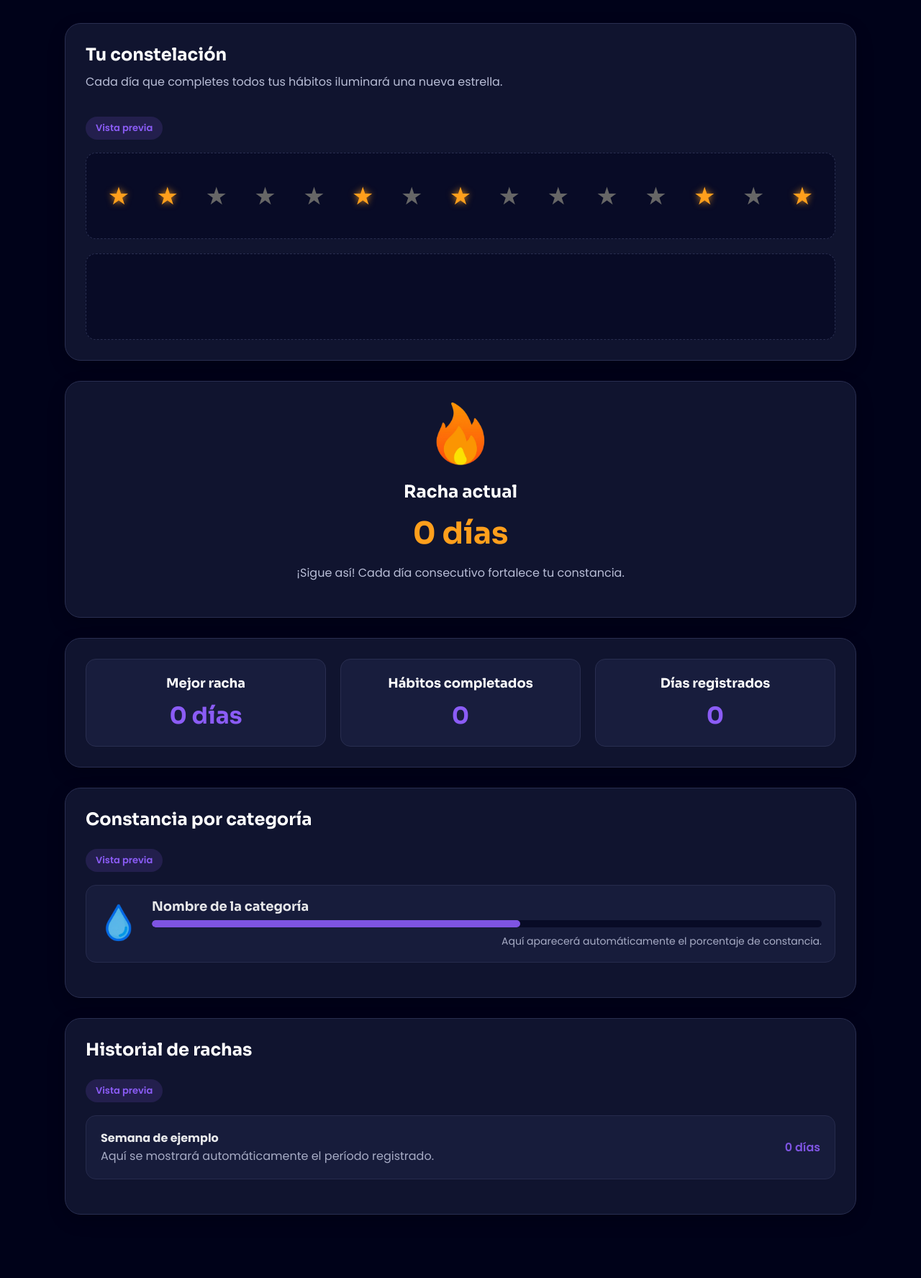
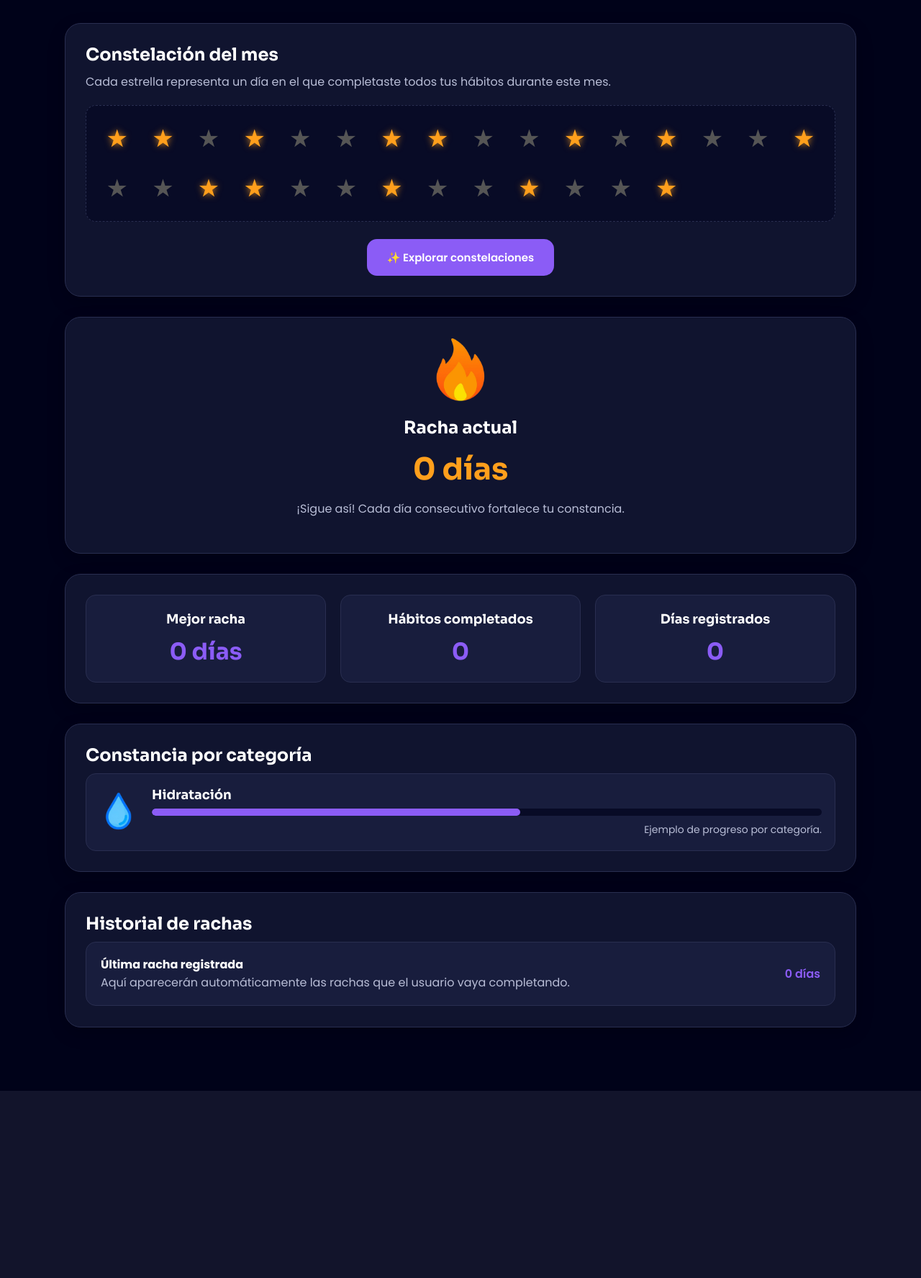
Before and after one commit to Mau-sys/Lifesync, a PHP site: page /rachas.html in a window 1280 px wide. Shown: the part 152-1927 px from the top of the page at 72% size. After the commit the page ends 1667 px from the top, so only its background shows below. Run offline with PHP 8.4, Linux system fonts and the light colour scheme.

Commit message:
Life Sync

```diff
--- a/public/css/rachas.css
+++ b/public/css/rachas.css
@@ -328,6 +328,8 @@
 
     gap: 18px;
 
+    min-height:90px;
+
 }
 
 .historial-item {
@@ -454,8 +456,17 @@
 
 }
 
+.acciones-constelacion {
 
-.ejemplo-etiqueta {
+    display: flex;
+
+    justify-content: center;
+
+    margin-top: 24px;
+
+}
+
+.btn-historial {
 
     display: inline-flex;
 
@@ -463,68 +474,168 @@
 
     justify-content: center;
 
-    margin: 16px 0 18px;
+    gap: 10px;
 
-    padding: 6px 14px;
+    padding: 14px 28px;
 
-    border-radius: 999px;
+    border: none;
 
-    background-color: rgba(139, 92, 246, .15);
+    border-radius: var(--radio-medio);
 
-    color: var(--color-morado);
+    background-color: var(--color-morado);
 
-    font-size: 13px;
+    color: var(--color-blanco);
+
+    font-size: 15px;
 
     font-weight: var(--peso-semibold);
 
-}
+    cursor: pointer;
 
-.ejemplo {
-
-    opacity: .9;
+    transition:
+        background-color var(--transicion),
+        transform var(--transicion),
+        box-shadow var(--transicion);
 
 }
 
-.ejemplo-constelacion {
+.btn-historial:hover {
+
+    background-color: var(--color-morado-oscuro);
+
+    box-shadow: var(--sombra-morada);
+
+    transform: translateY(-3px);
+
+}
+
+.btn-historial:active {
+
+    transform: translateY(0);
+
+}
+
+.modal-constelaciones {
+
+    position: fixed;
+
+    inset: 0;
+
+    display: none;
+
+    align-items: center;
+
+    justify-content: center;
+
+    padding: 30px;
+
+    background: rgba(0,0,0,.65);
+
+    backdrop-filter: blur(6px);
+
+    z-index: 999;
+
+}
+
+.modal-constelaciones.activo {
+
+    display: flex;
+
+}
+
+.contenido-modal {
+
+    width: min(900px,100%);
+
+    max-height: 85vh;
+
+    overflow-y: auto;
+
+    padding: 30px;
+
+    background: var(--color-superficie);
+
+    border: 1px solid var(--color-borde);
+
+    border-radius: var(--radio-grande);
+
+    box-shadow: var(--sombra-morada);
+
+}
+
+.encabezado-modal {
+
+    display: flex;
+
+    justify-content: space-between;
+
+    align-items: center;
 
     margin-bottom: 20px;
 
 }
 
-.ejemplo-constelacion .estrella {
+.cerrar-modal {
 
-    font-size: 34px;
+    width: 42px;
 
-    color: #666;
+    height: 42px;
 
-    transition:
-        transform var(--transicion),
-        color var(--transicion);
+    border: none;
+
+    border-radius: 50%;
+
+    background: var(--color-superficie-clara);
+
+    color: var(--color-texto-principal);
+
+    cursor: pointer;
+
+    font-size: 20px;
+
+    transition: .3s;
 
 }
 
-.ejemplo-constelacion .estrella.activa {
+.cerrar-modal:hover {
 
-    color: var(--color-naranja);
+    background: var(--color-morado);
 
-    text-shadow: 0 0 10px rgba(255,159,28,.8);
+    color: white;
 
 }
 
-.ejemplo-constelacion .estrella:hover {
+.mes-constelacion {
 
-    transform: scale(1.15);
+    margin-top: 28px;
+
+    padding: 22px;
+
+    border: 1px solid var(--color-borde);
+
+    border-radius: var(--radio-medio);
+
+    background: var(--color-superficie-clara);
+
+    transition:
+        border-color var(--transicion),
+        box-shadow var(--transicion),
+        transform var(--transicion);
 
 }
 
-.categoria-racha.ejemplo {
+.mes-constelacion:hover {
 
-    margin-bottom: 20px;
+    border-color: var(--color-morado);
+
+    box-shadow: var(--sombra-morada);
+
+    transform: translateY(-2px);
 
 }
 
-.historial-item.ejemplo {
+.mes-constelacion h3 {
 
-    margin-bottom: 20px;
+    margin-bottom: 18px;
 
 }
--- a/public/rachas.html
+++ b/public/rachas.html
@@ -51,47 +51,66 @@
 
             <h2>
 
-                Tu constelación
+                Constelación del mes
 
             </h2>
 
             <p>
 
-                Cada día que completes todos tus hábitos iluminará una nueva estrella.
+                Cada estrella representa un día en el que completaste todos tus hábitos durante este mes.
 
             </p>
 
-            <div class="ejemplo-etiqueta">
-
-                Vista previa
-
-            </div>
-
-            <div class="constelacion-grid ejemplo-constelacion">
+            <div
+                id="constelacionUsuario"
+                class="constelacion-grid">
 
                 <span class="estrella activa">★</span>
-                <span class="estrella activa">★</span>
-                <span class="estrella">★</span>
-                <span class="estrella">★</span>
-                <span class="estrella">★</span>
-
                 <span class="estrella activa">★</span>
                 <span class="estrella">★</span>
                 <span class="estrella activa">★</span>
                 <span class="estrella">★</span>
                 <span class="estrella">★</span>
+                <span class="estrella activa">★</span>
 
+                <span class="estrella activa">★</span>
                 <span class="estrella">★</span>
                 <span class="estrella">★</span>
                 <span class="estrella activa">★</span>
                 <span class="estrella">★</span>
                 <span class="estrella activa">★</span>
+                <span class="estrella">★</span>
+
+                <span class="estrella">★</span>
+                <span class="estrella activa">★</span>
+                <span class="estrella">★</span>
+                <span class="estrella">★</span>
+                <span class="estrella activa">★</span>
+                <span class="estrella activa">★</span>
+                <span class="estrella">★</span>
+
+                <span class="estrella">★</span>
+                <span class="estrella activa">★</span>
+                <span class="estrella">★</span>
+                <span class="estrella">★</span>
+                <span class="estrella activa">★</span>
+                <span class="estrella">★</span>
+                <span class="estrella">★</span>
+
+                <span class="estrella activa">★</span>
 
             </div>
 
-            <div
-                id="constelacionUsuario"
-                class="constelacion-grid">
+            <div class="acciones-constelacion">
+
+                <button
+                    type="button"
+                    id="abrirHistorial"
+                    class="btn-historial">
+
+                    ✨ Explorar constelaciones
+
+                </button>
 
             </div>
 
@@ -183,43 +202,37 @@
 
             </h2>
 
-            <div class="ejemplo-etiqueta">
-
-                Vista previa
-
-            </div>
+            <div id="listaCategorias">
 
                 <div class="categoria-racha ejemplo">
 
                     <img
                         src="img/Hidrat.png"
-                    alt="Categoría">
+                        alt="Hidratación">
 
                     <div class="info-categoria">
 
                         <h3>
 
-                        Nombre de la categoría
+                            Hidratación
 
                         </h3>
 
                         <div class="barra">
 
-                        <span style="width: 55%;"></span>
+                            <span style="width:55%;"></span>
 
                         </div>
 
                         <p class="porcentaje">
 
-                        Aquí aparecerá automáticamente el porcentaje de constancia.
+                            Ejemplo de progreso por categoría.
 
                         </p>
 
                     </div>
 
                 </div>
-
-            <div id="listaCategorias">
 
             </div>
 
@@ -233,11 +246,9 @@
 
             </h2>
 
-            <div class="ejemplo-etiqueta">
-
-                Vista previa
-
-            </div>
+            <div
+                id="historialRachas"
+                class="lista-historial">
 
                 <div class="historial-item ejemplo">
 
@@ -245,13 +256,13 @@
 
                         <strong>
 
-                        Semana de ejemplo
+                            Última racha registrada
 
                         </strong>
 
                         <p>
 
-                        Aquí se mostrará automáticamente el período registrado.
+                            Aquí aparecerán automáticamente las rachas que el usuario vaya completando.
 
                         </p>
 
@@ -265,16 +276,122 @@
 
                 </div>
 
-            <div
-                id="historialRachas"
-                class="lista-historial">
-
             </div>
 
         </section>
 
     </main>
 
+    <div
+        id="modalConstelaciones"
+        class="modal-constelaciones">
+
+        <div class="contenido-modal">
+
+            <div class="encabezado-modal">
+
+                <h2>
+
+                    Historial de constelaciones
+
+                </h2>
+
+                <button
+                    type="button"
+                    class="cerrar-modal"
+                    id="cerrarHistorial">
+
+                    ✕
+
+                </button>
+
+            </div>
+
+            <p>
+
+                Aquí podrás consultar las constelaciones obtenidas en los meses anteriores.
+
+            </p>
+
+            <div class="mes-constelacion">
+
+                <h3>
+
+                    Junio 2026
+
+                </h3>
+
+                <div class="constelacion-grid">
+
+                    <span class="estrella activa">★</span>
+                    <span class="estrella activa">★</span>
+                    <span class="estrella activa">★</span>
+                    <span class="estrella">★</span>
+                    <span class="estrella activa">★</span>
+                    <span class="estrella">★</span>
+                    <span class="estrella activa">★</span>
+                    <span class="estrella">★</span>
+                    <span class="estrella activa">★</span>
+                    <span class="estrella">★</span>
+
+                </div>
+
+            </div>
+
+            <div class="mes-constelacion">
+
+                <h3>
+
+                    Julio 2026
+
+                </h3>
+
+                <div class="constelacion-grid">
+
+                    <span class="estrella activa">★</span>
+                    <span class="estrella activa">★</span>
+                    <span class="estrella activa">★</span>
+                    <span class="estrella activa">★</span>
+                    <span class="estrella activa">★</span>
+                    <span class="estrella activa">★</span>
+                    <span class="estrella">★</span>
+                    <span class="estrella activa">★</span>
+                    <span class="estrella activa">★</span>
+                    <span class="estrella">★</span>
+
+                </div>
+
+            </div>
+
+            <div class="mes-constelacion">
+
+                <h3>
+
+                    Agosto 2026
+
+                </h3>
+
+                <div class="constelacion-grid">
+
+                    <span class="estrella activa">★</span>
+                    <span class="estrella">★</span>
+                    <span class="estrella activa">★</span>
+                    <span class="estrella">★</span>
+                    <span class="estrella">★</span>
+                    <span class="estrella activa">★</span>
+                    <span class="estrella activa">★</span>
+                    <span class="estrella">★</span>
+                    <span class="estrella activa">★</span>
+                    <span class="estrella">★</span>
+
+                </div>
+
+            </div>
+
+        </div>
+
+    </div>
+
     <script src="../js/racha.js"></script>
 
 </body>
```
Lines whose indentation alone changed are shown as unchanged.
